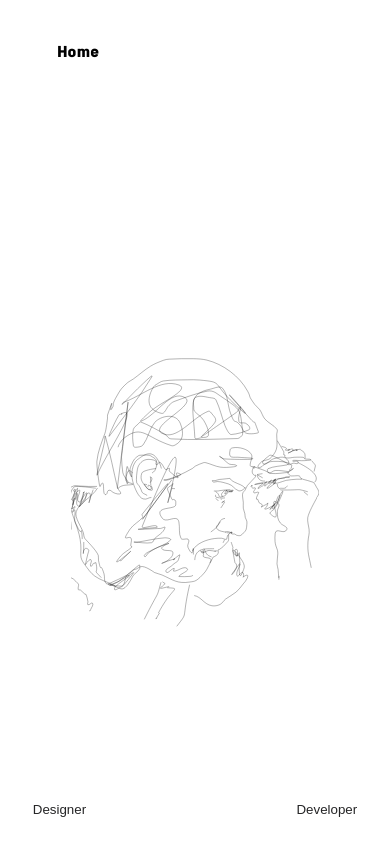
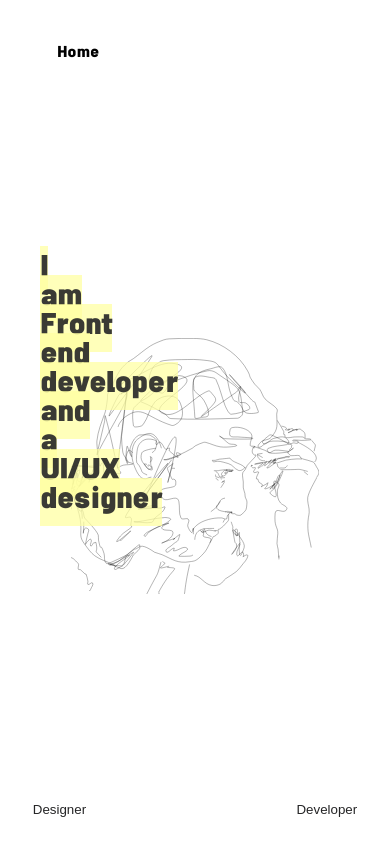
Before and after one commit to hamidamel/hamidamel.github.io, a Vue app: page / in a window 390 px wide. Shown: the top 856 px of the page. Built offline with nearby package versions, Linux system fonts and the light colour scheme; some icons are missing.

Commit message:
add some style

```diff
--- a/src/App.vue
+++ b/src/App.vue
@@ -115,7 +115,7 @@ body {
   text-align: left;
   direction: ltr;
   // height: calc(100vh - 80px);
-  padding-bottom: 60px;
+  // padding-bottom: 60px;
   &.dark {
     background: rgb(37, 37, 38);
   }
--- a/src/views/Home.vue
+++ b/src/views/Home.vue
@@ -1,5 +1,5 @@
 <template>
-  <div>
+  <div id="homepage">
     <arrow-buttons>
       <template v-slot:left>
         <button
@@ -30,10 +30,19 @@
     </arrow-buttons>
     <transition name="fade">
       <div id="home">
+        <div class="hamidaz">
+          <span class="developer">
+            I am Front end developer and a UI/UX designer</span
+          ><br />
+          <!-- <span class="designer">
+            And a UI/UX designer specialising in UI design and design systems.
+          </span> -->
+        </div>
+
         <svg
+        style="margin-top: -40px"
           id="my-svg"
           width="80%"
-          height="100%"
           viewBox="0 0 836 861"
           version="1.1"
           xmlns="http://www.w3.org/2000/svg"
@@ -377,7 +386,59 @@ import { UserIcon } from "vue-feather-icons";
 export default class Home extends Vue {}
 </script>
 
-<style>
+<style scoped lang="scss">
+@media only screen and (max-width: 768px) {
+  .hamidaz {
+    left: 0px !important;
+  }
+}
+.hamidaz {
+  position: fixed;
+  // background: rgba(37, 37, 38, 0.9);
+  color: white;
+  padding-left: 40px;
+  padding-right: 40px;
+  // line-height: 2rem;
+  /* height: 2rem; */
+  vertical-align: middle;
+  // display: flex;
+  align-items: center;
+  justify-content: center;
+  margin-top: -200px;
+  flex-direction: column;
+  max-width: 0px;
+  left: 160px;
+
+  br {
+    height: 0;
+    margin: 0;
+  }
+  @media only screen and (min-width: 768px) {
+    span {
+      // padding: 5px;
+      line-height: 48px;
+      font-weight: 900;
+      font-size: 48px;
+      letter-spacing: -1px;
+    }
+  }
+  @media only screen and (max-width: 768px) {
+    span {
+      // padding: 5px;
+      line-height: 29px;
+      font-weight: 900;
+      font-size: 30px;
+      letter-spacing: -1px;
+    }
+  }
+  .developer {
+    background: rgba(255, 255, 160, 0.726);
+    color: rgba(37, 37, 38, 0.9);
+  }
+  .designer {
+    background: rgba(24, 24, 163, 0.9);
+  }
+}
 #home {
   background-color: white;
   width: calc(100vw - 80px);
@@ -386,6 +447,7 @@ export default class Home extends Vue {}
   padding-right: 40px;
   display: flex;
   align-items: center;
+  flex-direction: column;
   justify-content: center;
 }
 </style>
```
